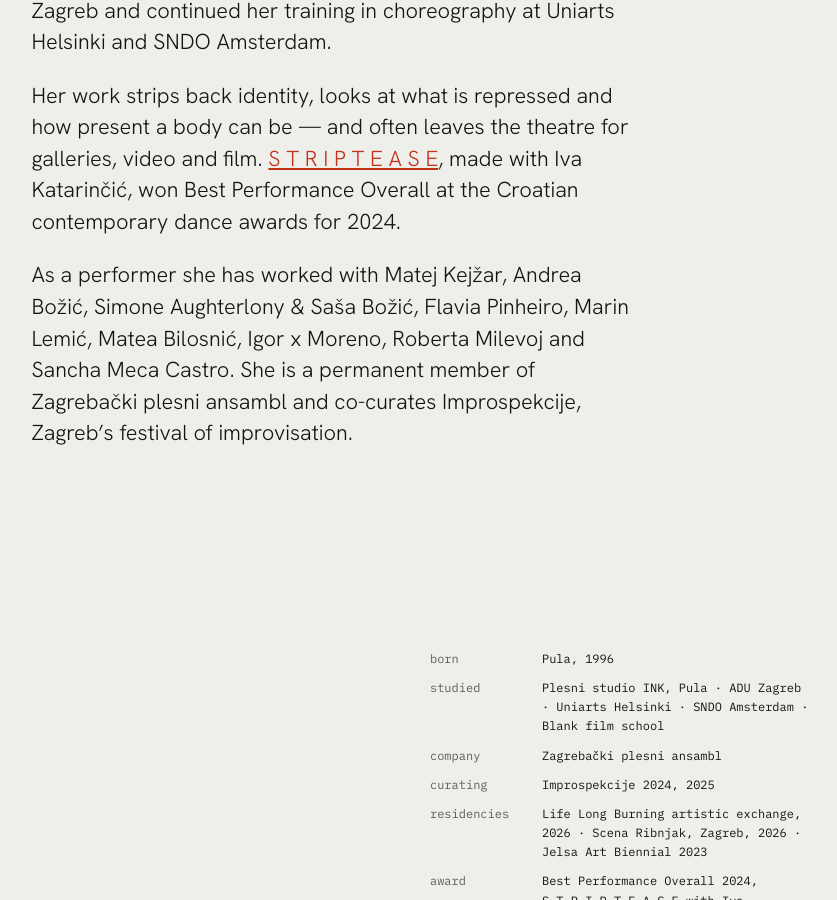
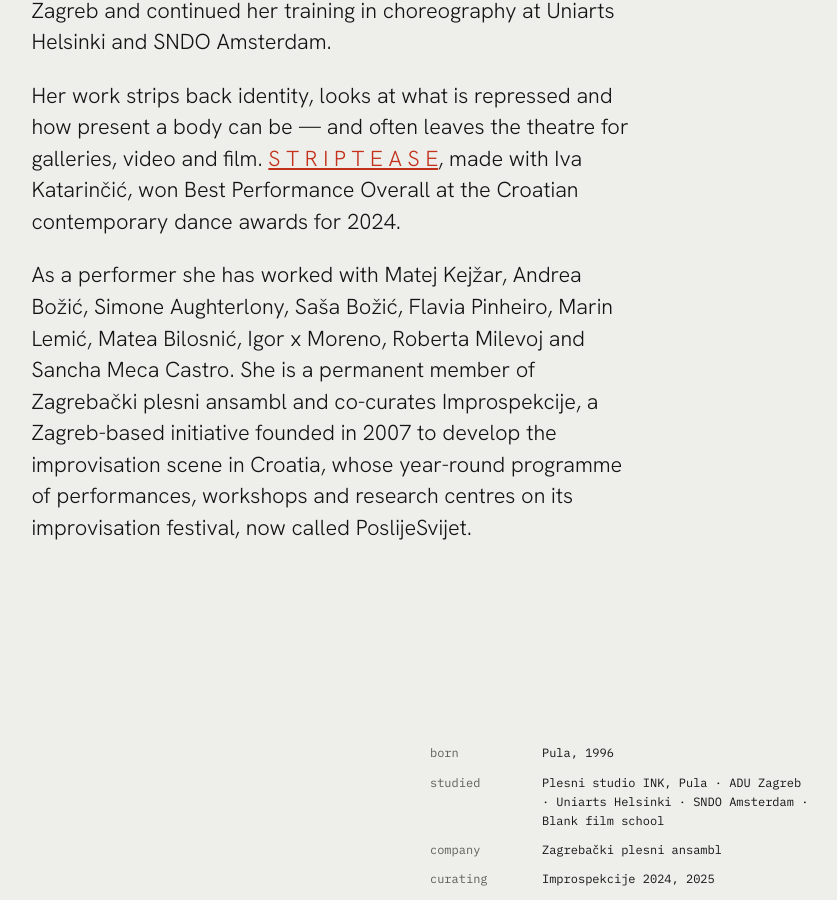
Before and after one commit to ariansajina/dora, a Jekyll site: the page built from about.md, in a window 1280 px wide and 900 px high, scrolled down 429 px. Shown: the whole window, without its empty margins (350-1187 px from the left). Built offline with Jekyll 4.4.1, drawn with Linux system fonts in a browser that asks for light colours.

Commit message:
Update About bio: performer credits and Improspekcije description (#5)
- Split "Simone Aughterlony & Saša Božić" into two credits.
- Replace the Improspekcije description with one drawn from the festival's
  own site: a Zagreb initiative founded in 2007, year-round programme
  centred on its improvisation festival, now called PoslijeSvijet.


Claude-Session: https://claude.ai/code/session_01NRqUDZp54NxBXaCgKJTu1d

Co-authored-by: Claude <noreply@anthropic.com>

```diff
--- a/about.md
+++ b/about.md
@@ -55,7 +55,7 @@ Dora Brkarić (b. 1996, Pula) is a contemporary dance artist and choreographer w
 
 Her work strips back identity, looks at what is repressed and how present a body can be — and often leaves the theatre for galleries, video and film. [S T R I P T E A S E]({{ '/works/striptease/' | relative_url }}){: .nobr}, made with Iva Katarinčić, won Best Performance Overall at the Croatian contemporary dance awards for 2024.
 
-As a performer she has worked with Matej Kejžar, Andrea Božić, Simone Aughterlony & Saša Božić, Flavia Pinheiro, Marin Lemić, Matea Bilosnić, Igor x Moreno, Roberta Milevoj and Sancha Meca Castro. She is a permanent member of Zagrebački plesni ansambl and co-curates Improspekcije, Zagreb's festival of improvisation.
+As a performer she has worked with Matej Kejžar, Andrea Božić, Simone Aughterlony, Saša Božić, Flavia Pinheiro, Marin Lemić, Matea Bilosnić, Igor x Moreno, Roberta Milevoj and Sancha Meca Castro. She is a permanent member of Zagrebački plesni ansambl and co-curates Improspekcije, a Zagreb-based initiative founded in 2007 to develop the improvisation scene in Croatia, whose year-round programme of performances, workshops and research centres on its improvisation festival, now called PoslijeSvijet.
 
 </div>
 </div>
```
